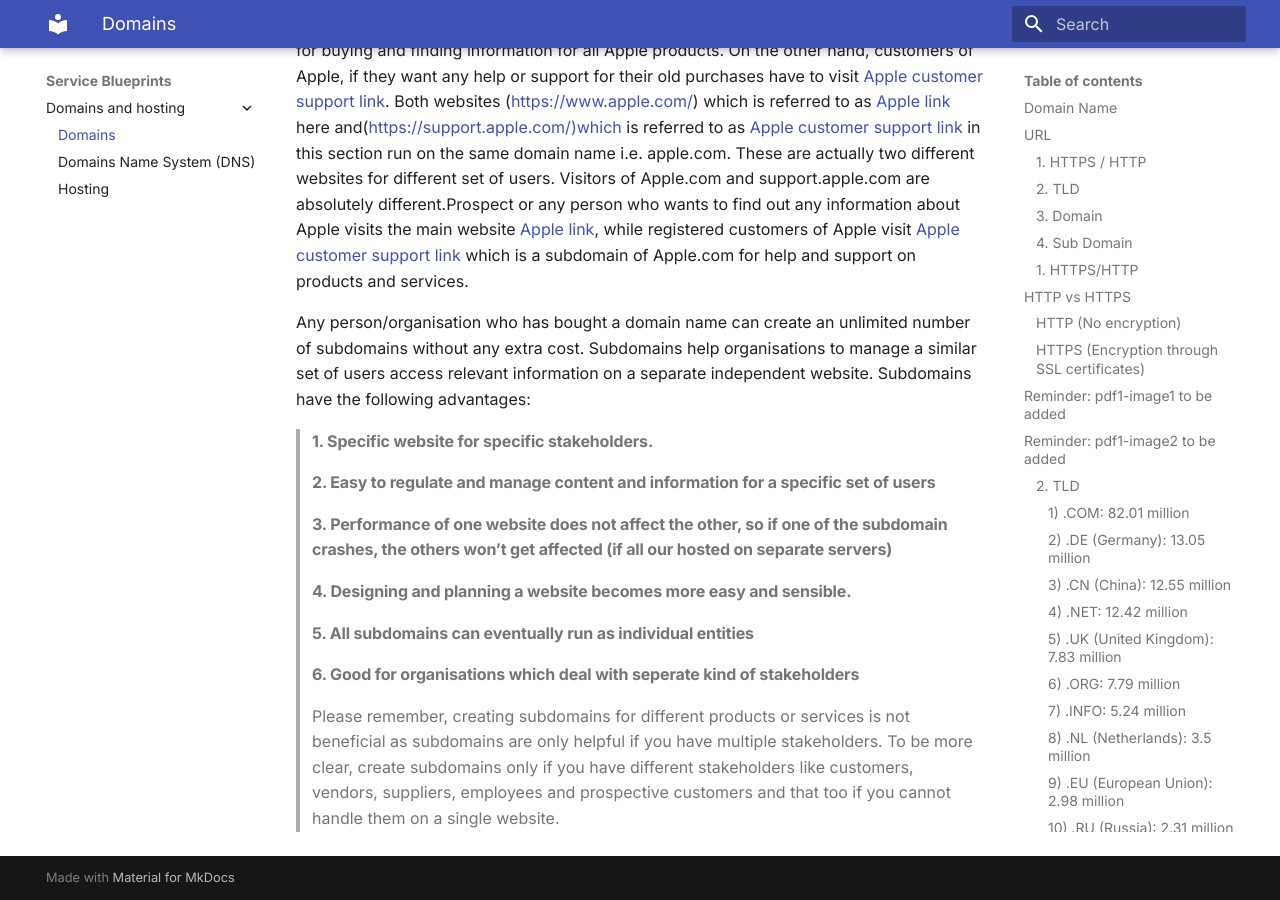
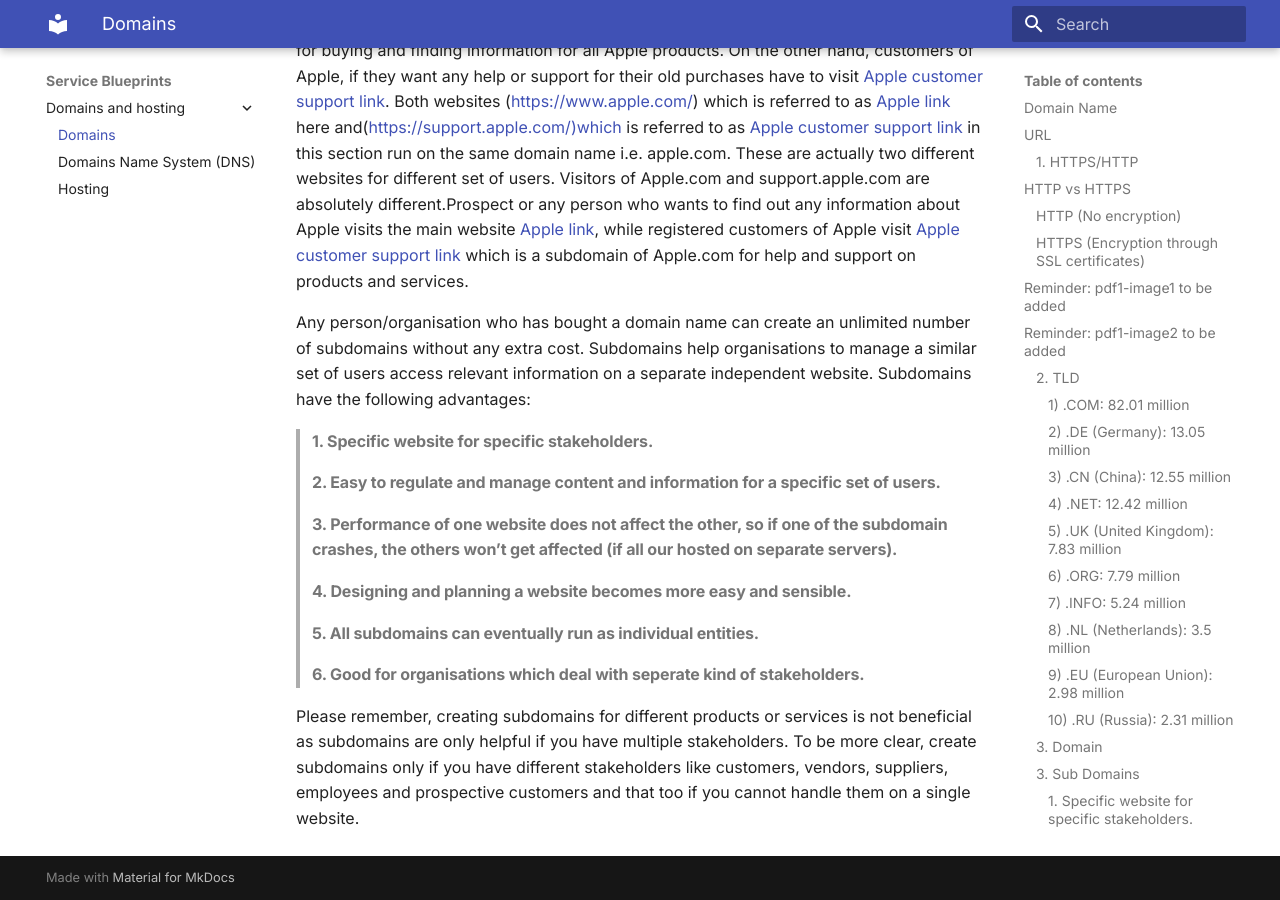
Before and after one commit to Krenovate-Solutions-Pvt-Ltd/Service-Blueprints, an MkDocs documentation site: the page built from docs/Domains-and-hosting/Domains.md, in a window 1280 px wide and 900 px high, scrolled down 3482 px. Built offline with MkDocs 1.6.1 and Material for MkDocs 9.7.7, drawn with Linux system fonts in a browser that asks for light colours.

Commit message:
8-8-2020
 spaces added

```diff
--- a/docs/Domains-and-hosting/Domains.md
+++ b/docs/Domains-and-hosting/Domains.md
@@ -8,13 +8,15 @@
 ## **URL**
 A URL (*“Uniform Resource Locator”*) is a complete web address used to reach a particular web destination.
 A URL has four major parts:
->#### **1. HTTPS / HTTP**
 
->#### **2. TLD**
+>**1. HTTPS / HTTP**
 
->#### **3. Domain**
+>**2. TLD**
 
->#### **4. Sub Domain**
+>**3. Domain**
+
+>**4. Sub Domain**
+
 ### **1. HTTPS/HTTP**
 You should capture email IDs using simple sign up forms for newsletter of your company for all the people visiting your website. People who will be interested in your products or services will sign up, as they might be interested to get regular updates about your business.
 
@@ -24,7 +26,8 @@
 
 Let’s say you entered your credit card number as
 **1234 5678 9999 0000**,
-all HTTPS websites will convert this data into an encrypted format like **‘kjbdy87343hkdh873837864hdwsdtrsdwte72328627362876826vsjhdwud67e228736287632’** And this encryption changes every time you enter any data on any HTTPS website.
+all HTTPS websites will convert this data into an encrypted format like **‘kjbdy87343hkdh873837864hdwsdtrsdwte72328627362876826vsjhdwud67e228736287632’**
+And this encryption changes every time you enter any data on any HTTPS website.
 ## **HTTP vs HTTPS**
 #### **HTTP** (*No encryption*)
     Data entered: 1234 5678 9999 0000
@@ -55,8 +58,11 @@
 So if you are launching a website for a business in Europe it makes more sense to launch it under the *.EU TLD*, because people in europe would be more accustomed to open websites with *.EU TLD*.
 Also there are some TLDs available which directly represent a business category, like the
 *.AGENCY TLD*, so if you are planning to open up an agency for any industry, it makes more sense to buy a domain name under the *.AGENCY TLD*.
->#### [TLD's used in world](http://data.iana.org/TLD/tlds-alpha-by-domain.txt)
->#### [Top 10 used TLDs in the world](link)
+
+>**[TLD's used in world](http://data.iana.org/TLD/tlds-alpha-by-domain.txt)**
+
+>**[Top 10 used TLDs in the world](link)**
+
 ### **3. Domain**
 Kickstarting any business online with a website starts with a booking a domain name. Once you have shortlisted the right TLDs based on your business/organisation category the next step is to search and book the domain name for your online business. You should follow the following guidelines to book a domain name for your business.
 
@@ -73,10 +79,12 @@
 Both websites (https://www.apple.com/) which is referred to as [Apple link](https://www.apple.com/) here and(https://support.apple.com/)which is referred to as [Apple customer support link](https://support.apple.com/) in this section run on the same domain name i.e. apple.com. These are actually two different websites for different set of users. Visitors of Apple.com and support.apple.com are absolutely different.Prospect or any person who wants to find out any information about Apple visits the main website [Apple link](https://www.apple.com/), while registered customers of Apple visit  [Apple customer support link](https://support.apple.com/) which is a subdomain of Apple.com for help and support on products and services.
 
 Any person/organisation who has bought a domain name can create an unlimited number of subdomains without any extra cost. Subdomains help organisations to manage a similar set of users access relevant information on a separate independent website. Subdomains have the following advantages:
+
 >#### 1. Specific website for specific stakeholders.
->#### 2. Easy to regulate and manage content and information for a specific set of users
->#### 3. Performance of one website does not affect the other, so if one of the subdomain crashes, the others won’t get affected (if all our hosted on separate servers)
+>#### 2. Easy to regulate and manage content and information for a specific set of users.
+>#### 3. Performance of one website does not affect the other, so if one of the subdomain crashes, the others won’t get affected (if all our hosted on separate servers).
 >#### 4. Designing and planning a website becomes more easy and sensible.
->#### 5. All subdomains can eventually run as individual entities
->#### 6. Good for organisations which deal with seperate kind of stakeholders
+>#### 5. All subdomains can eventually run as individual entities.
+>#### 6. Good for organisations which deal with seperate kind of stakeholders.
+
 Please remember, creating subdomains for different products or services is not beneficial as subdomains are only helpful if you have multiple stakeholders. To be more clear, create subdomains only if you have different stakeholders like customers, vendors, suppliers, employees and prospective customers and that too if you cannot handle them on a single website.
```
Also changed, not shown: docs/Domains-and-hosting/DNS.md (+7 -5 lines), docs/Domains-and-hosting/Hosting.md (+7 -0 lines), docs/index.md (+2 -0 lines).
